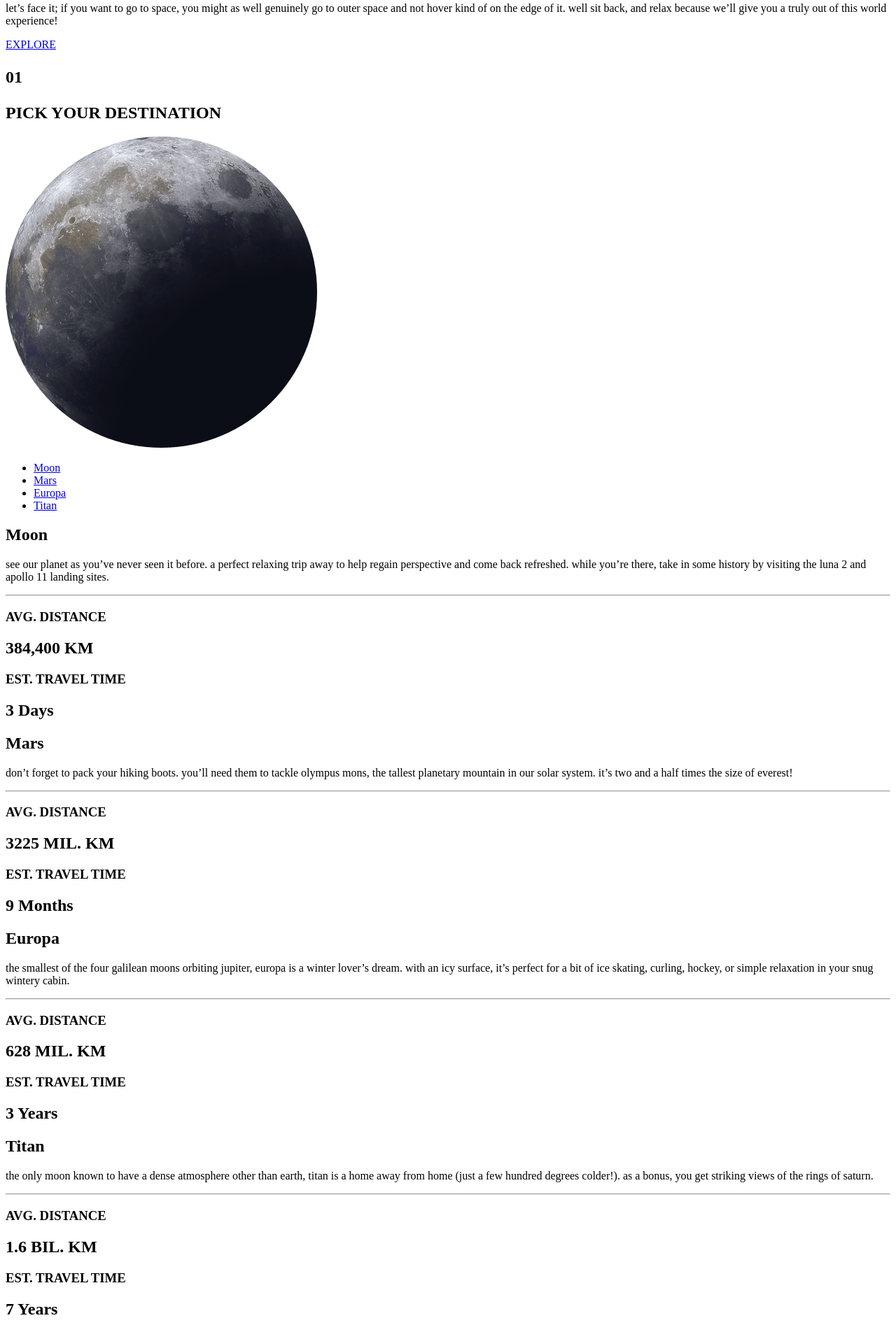
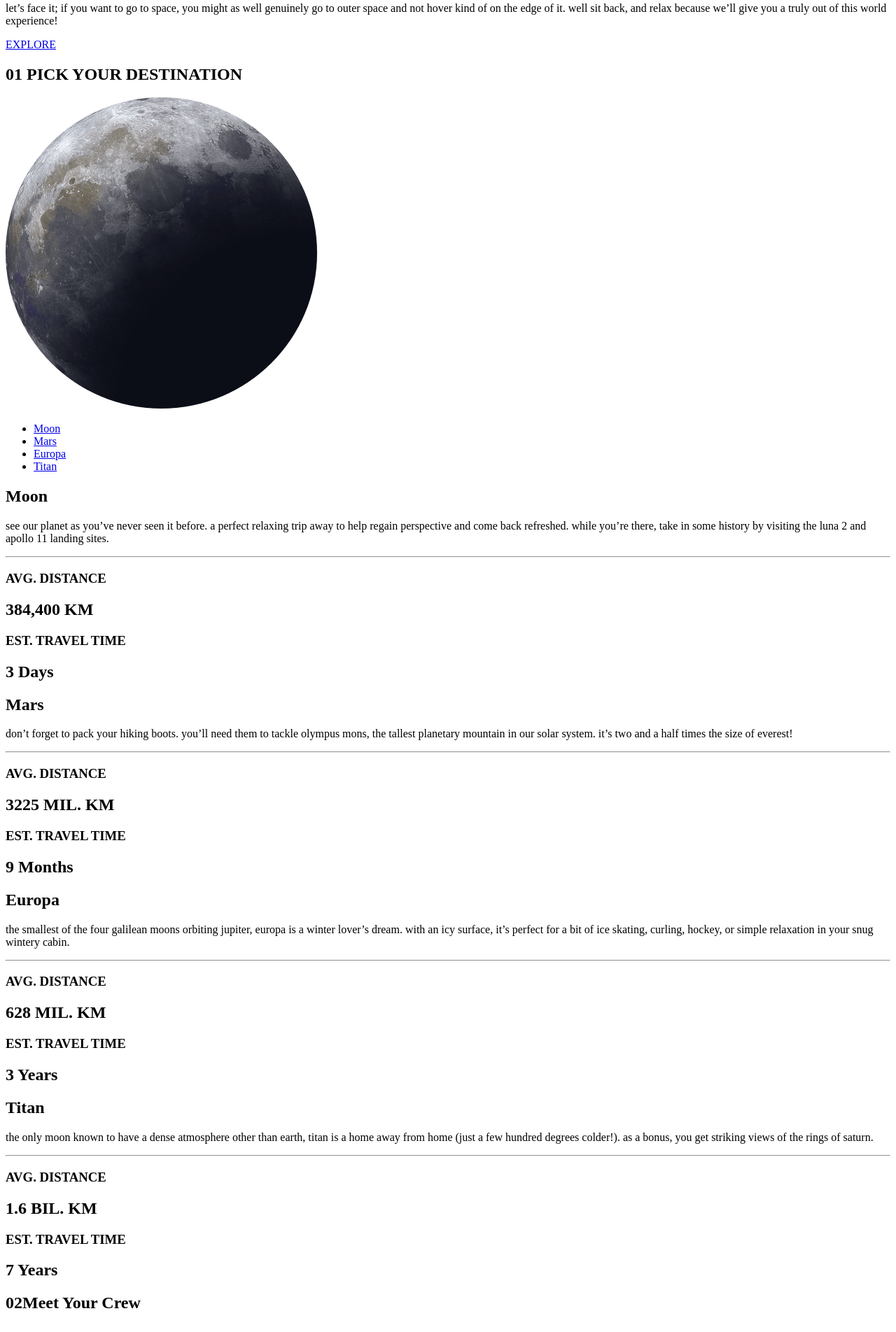
Before and after one commit to HardikPratap/space-tourism-website, a plain HTML site: page index.html in a window 1280 px wide. Shown: the part 266-2170 px from the top of the page at 70% size. Drawn offline with Linux system fonts and the light colour scheme.

Commit message:
completed destination page.

```diff
--- a/index.html
+++ b/index.html
@@ -53,7 +53,7 @@
    <!-- Destination -->
     <section class="Destination-page">
       <div class="Destination-page-container">
-        <h1><p class="destination-01">01</p> PICK YOUR DESTINATION</h1>
+        <h1><span class="destination-01">01</span> PICK YOUR DESTINATION</h1>
         <div class="container">
           <div class="destination-img">
             <img src="./assets/destination/image-moon.png" class="destination-img">
@@ -161,18 +161,26 @@
                       <div class="destination-time">
                         <h3>EST. TRAVEL TIME</h3>
                         <h1>7 Years</h1>
+
                       </div>
+                    </div>
+                </div>
+          </div>
+        </div>
+      </div>
+    </div>
+    <!-- Destination -->
 
-                    </div>
-
-                </div>
+    <div class="Crew-page">
+      <div class="Crew-page-container">
+        <h2><span class="number">02</span>Meet Your Crew</h2>
+        <div class="container">
 
 
-          </div>
         </div>
 
+      </div>
 
-      </div>
     </div>
 
 
```
